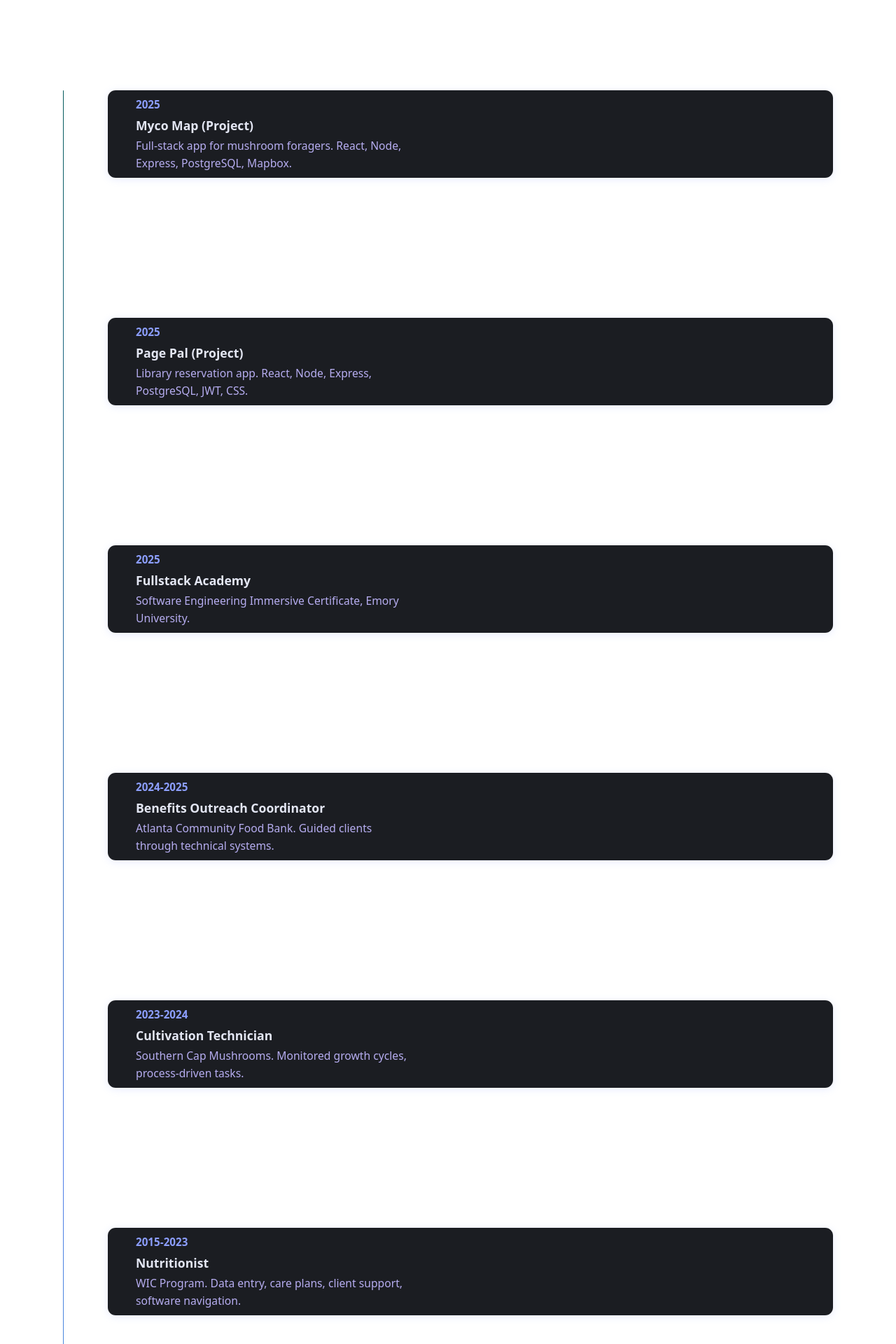
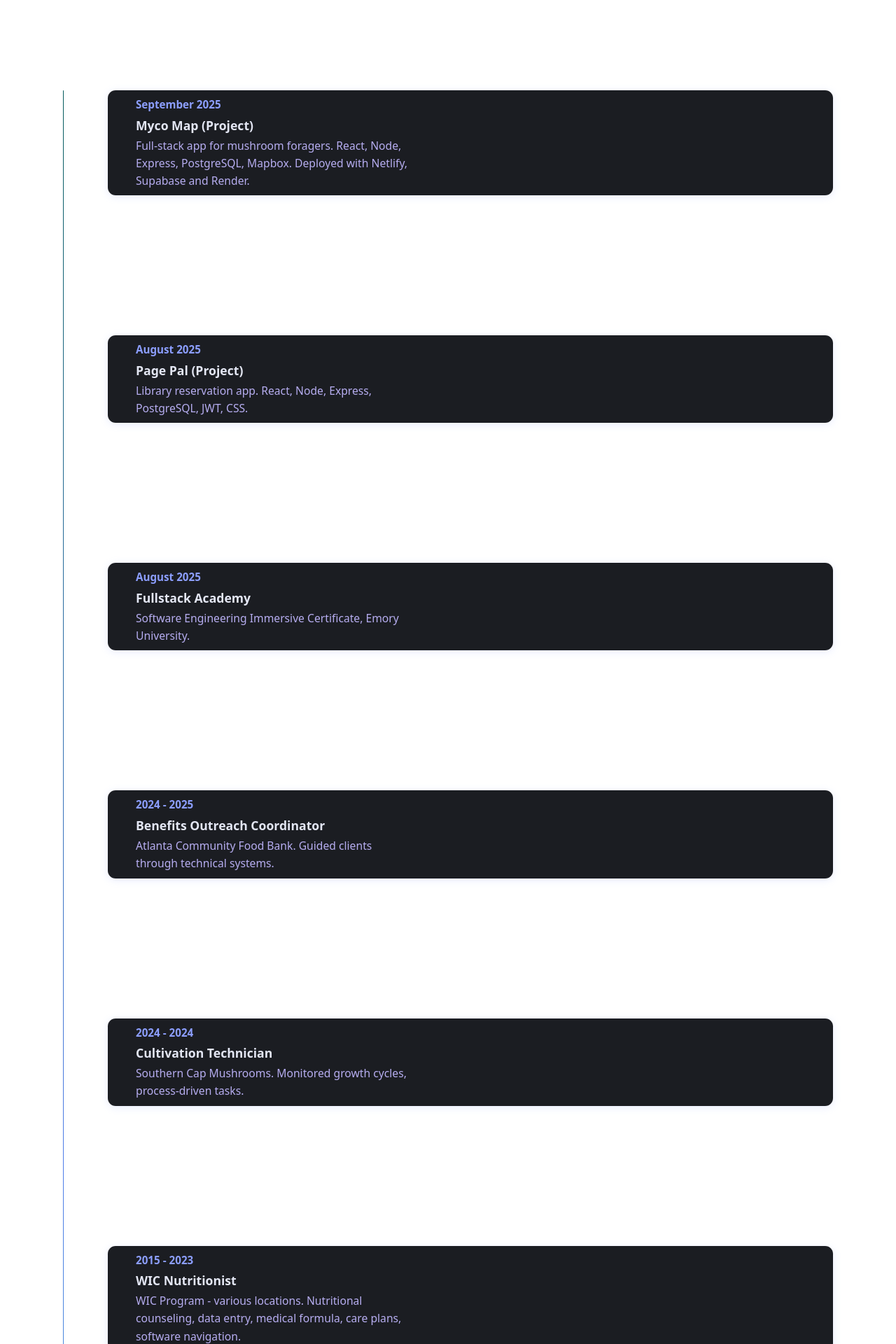
Before and after one commit to MajerAsh/AMajerWebsite, a React (Vite) app: page / in a window 1280 px wide. Shown: the part 4040-5960 px from the top of the page at 70% size. Built offline with nearby package versions, Linux system fonts and the light colour scheme.

Commit message:
months added to timeline

```diff
--- a/src/components/Timeline.jsx
+++ b/src/components/Timeline.jsx
@@ -21,40 +21,40 @@ function usePopInOnScroll(ref) {
 
 const timelineData = [
   {
-    date: "2025",
+    date: "September 2025",
     title: "Myco Map (Project)",
     description:
-      "Full-stack app for mushroom foragers. React, Node, Express, PostgreSQL, Mapbox.",
+      "Full-stack app for mushroom foragers. React, Node, Express, PostgreSQL, Mapbox. Deployed with Netlify, Supabase and Render.",
   },
   {
-    date: "2025",
+    date: "August 2025",
     title: "Page Pal (Project)",
     description:
       "Library reservation app. React, Node, Express, PostgreSQL, JWT, CSS.",
   },
   {
-    date: "2025",
+    date: "August 2025",
     title: "Fullstack Academy",
     description:
       "Software Engineering Immersive Certificate, Emory University.",
   },
   {
-    date: "2024-2025",
+    date: "2024 - 2025",
     title: "Benefits Outreach Coordinator",
     description:
       "Atlanta Community Food Bank. Guided clients through technical systems.",
   },
   {
-    date: "2023-2024",
+    date: "2024 - 2024",
     title: "Cultivation Technician",
     description:
       "Southern Cap Mushrooms. Monitored growth cycles, process-driven tasks.",
   },
   {
-    date: "2015-2023",
-    title: "Nutritionist",
+    date: "2015 - 2023",
+    title: "WIC Nutritionist",
     description:
-      "WIC Program. Data entry, care plans, client support, software navigation.",
+      "WIC Program - various locations. Nutritional counseling, data entry, medical formula, care plans, software navigation.",
   },
   {
     date: "2014",
```
